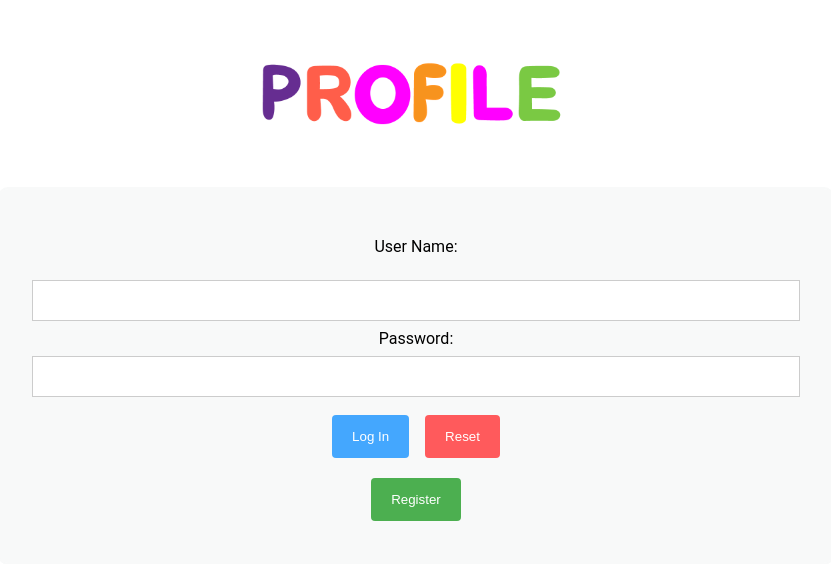
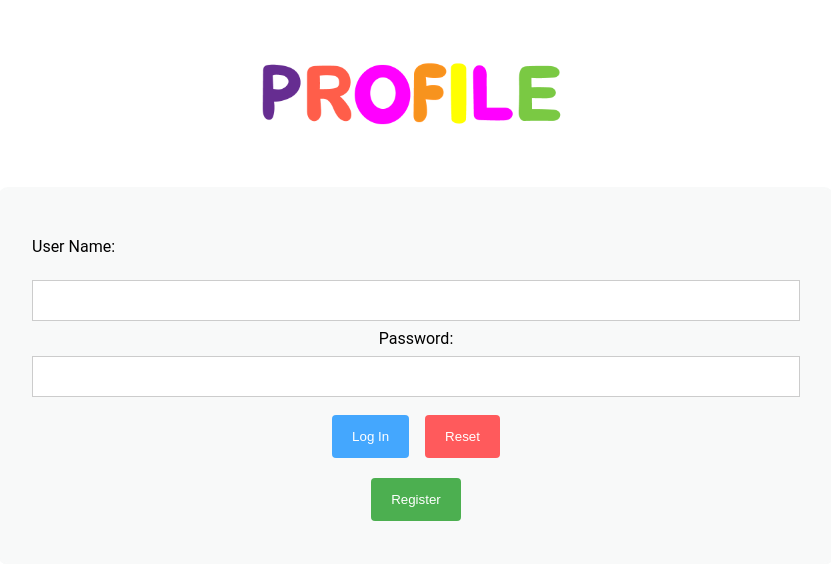
Before and after one commit to Kleonlekkas/LearnelKernel, a PHP site: page /login.php in a window 1280 px wide. Shown: the part 61-625 px from the top of the page, without its empty margins (224-1055 px from the left). Run offline with PHP 8.4, Linux system fonts and the light colour scheme.

Commit message:
CSS for Learn

```diff
--- a/FINALGPROJECT/assets/css/style.css
+++ b/FINALGPROJECT/assets/css/style.css
@@ -528,3 +528,21 @@ input[type=checkbox]{
     }
 }
 /*End of Review*/
+
+/*CSS for Learn begins*/
+@font-face {
+  font-family: 'Montserrat';
+  src: url('Montserrat-SemiBold.ttf') format('TrueType');
+} /* just have the change the path probably */
+
+.content p{
+    text-align: left;
+}
+
+.quiz{
+    display: flex;
+    align-items: center;
+    justify-content: center;
+}
+
+/*CSS for Learn ends*/
```
